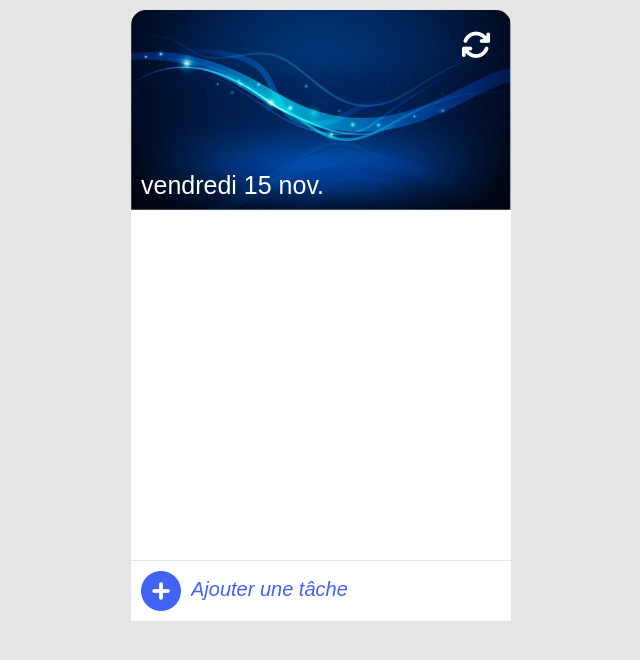
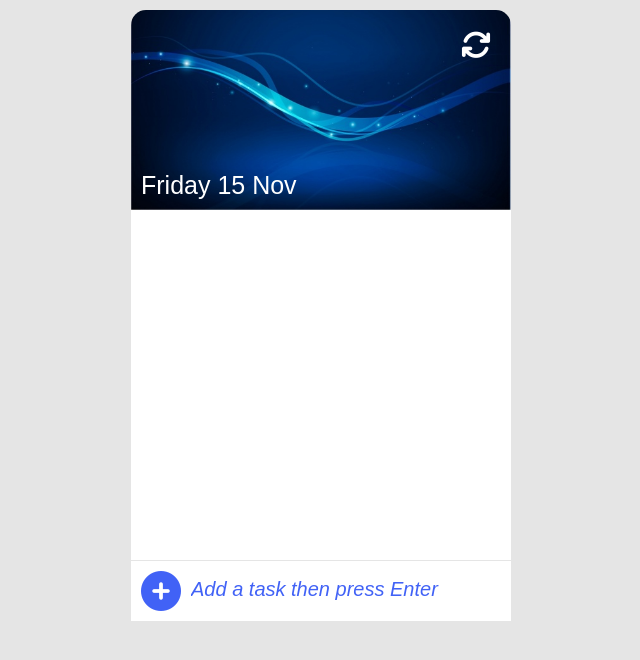
Before and after one commit to vihong/todolist, a plain HTML site: page index.html in a window 1280 px wide. Shown: the whole page, without its empty margins (319-959 px from the left). Drawn offline with Linux system fonts and the light colour scheme.

Commit message:
:speech_balloon: : from French to English

```diff
--- a/index.html
+++ b/index.html
@@ -30,7 +30,7 @@
 
         <div class="add-to-do">
             <i class="fa fa-plus-circle"></i>
-            <input type="text" id="input" placeholder="Ajouter une tâche" style="font-style: italic">
+            <input type="text" id="input" placeholder="Add a task then press Enter" style="font-style: italic">
         </div>
     </div>
     <script src="js/app.js"></script>
--- a/js/app.js
+++ b/js/app.js
@@ -35,7 +35,7 @@ function loadList (array) {
 const options = { weekday: "long", month: "short", day: "numeric" };
 const today = new Date();
 
-dateElement.innerHTML = today.toLocaleDateString("fr-FR", options);
+dateElement.innerHTML = today.toLocaleDateString("en-UK", options);
 
 
 //--------------------------------      addToDo()    ------------------------------------------//
```
